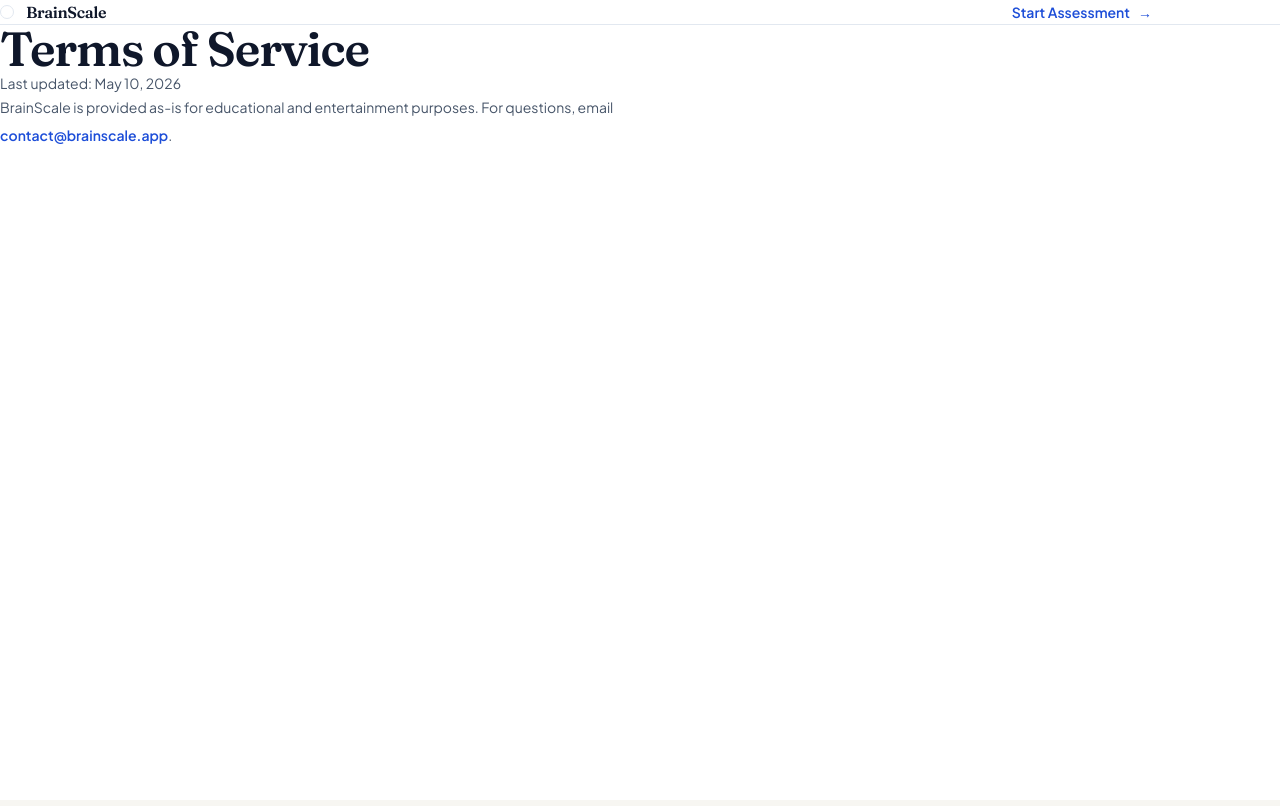
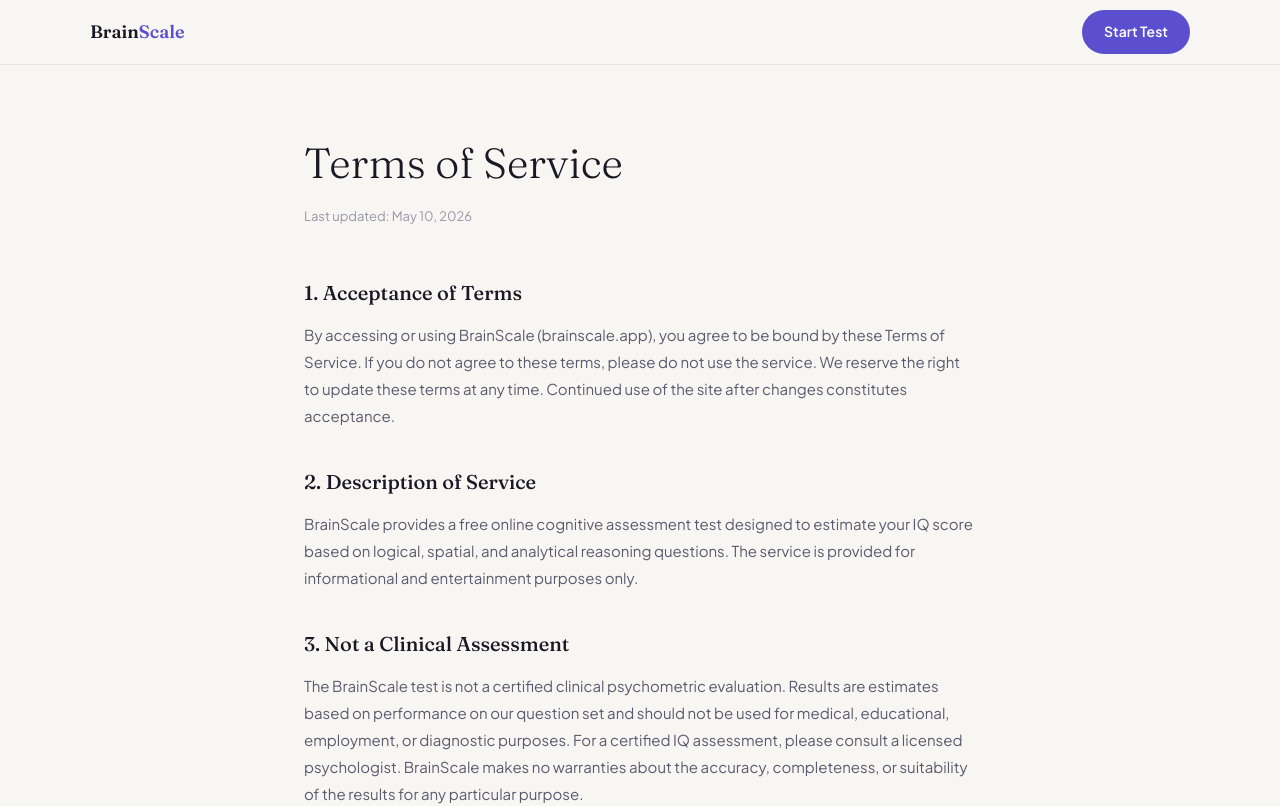
Before and after one commit to devbrainscale/brainscale, a Next.js app: page /terms in a window 1280 px wide. Shown: the top 806 px of the page. Built offline with nearby package versions, Linux system fonts and the light colour scheme.

Commit message:
Legal pages: privacy policy + terms of service + footer links

```diff
--- a/src/app/page.tsx
+++ b/src/app/page.tsx
@@ -300,10 +300,15 @@
         </div>
       </section>
 
-      {/* FOOTER */}
-      <footer style={{ padding: "40px 24px", textAlign: "center" }}>
-        <div style={{ fontFamily: "var(--font-display, serif)", fontSize: "18px", fontWeight: 600, color: "#1A1825", marginBottom: "10px" }}>
+    {/* FOOTER */}
+    <footer style={{ padding: "40px 24px", textAlign: "center" }}>
+        <div style={{ fontFamily: "var(--font-display, serif)", fontSize: "18px", fontWeight: 600, color: "#1A1825", marginBottom: "12px" }}>
           Brain<span style={{ color: "#5B4FCF" }}>Scale</span>
+        </div>
+        <div style={{ display: "flex", justifyContent: "center", gap: "24px", marginBottom: "16px", flexWrap: "wrap" }}>
+          <Link href="/privacy" style={{ fontSize: "13px", color: "#9896A8", textDecoration: "none" }}>Privacy Policy</Link>
+          <Link href="/terms" style={{ fontSize: "13px", color: "#9896A8", textDecoration: "none" }}>Terms of Service</Link>
+          <a href="mailto:contact@brainscale.app" style={{ fontSize: "13px", color: "#9896A8", textDecoration: "none" }}>Contact</a>
         </div>
         <p style={{ fontSize: "12px", color: "#9896A8" }}>
           © 2025 BrainScale · Free psychometric test · No personal data collected
--- a/src/app/privacy/page.tsx
+++ b/src/app/privacy/page.tsx
@@ -1,48 +1,81 @@
+import Link from "next/link";
+
 export const metadata = {
   title: "Privacy Policy — BrainScale",
-  description: "BrainScale collects no personal data. Learn about our privacy-first approach.",
+  description: "How BrainScale handles your data. We minimize collection and never sell your information.",
 };
 
 export default function PrivacyPage() {
   return (
-    <div className="min-h-dvh bg-white text-[#0f172a]">
-      <header className="border-b border-[#e2e8f0] bg-white">
-        <nav className="mx-auto flex max-w-6xl items-center justify-between px-4 py-5 sm:px-6 lg:px-8">
-          <a
-            href="/"
-            className="inline-flex items-center gap-3 focus:outline-none focus-visible:ring-2 focus-visible:ring-[#1d4ed8]/40 focus-visible:ring-offset-2 focus-visible:ring-offset-white"
-            aria-label="BrainScale home"
-          >
-            <span className="h-3.5 w-3.5 rounded-full border border-[#e2e8f0] bg-white" />
-            <span className="font-serif text-base font-semibold tracking-tight text-[#0f172a]">
-              BrainScale
-            </span>
-          </a>
-          <a
-            href="/test"
-            className="inline-flex items-center gap-2 text-sm font-semibold text-[#1d4ed8] transition hover:text-[#1d4ed8]/90 focus:outline-none focus-visible:ring-2 focus-visible:ring-[#1d4ed8]/35 focus-visible:ring-offset-2 focus-visible:ring-offset-white"
-          >
-            Start Assessment <span aria-hidden="true">→</span>
-          </a>
-        </nav>
+    <div style={{ backgroundColor: "#F7F6F2", minHeight: "100vh", fontFamily: "var(--font-body, sans-serif)" }}>
+      <header style={{ backgroundColor: "#F7F6F2", borderBottom: "1px solid #E8E5DC", padding: "0 24px" }}>
+        <div style={{ maxWidth: "1100px", margin: "0 auto", height: "64px", display: "flex", alignItems: "center", justifyContent: "space-between" }}>
+          <Link href="/" style={{ fontFamily: "var(--font-display, serif)", fontSize: "18px", fontWeight: 600, color: "#1A1825", textDecoration: "none" }}>
+            Brain<span style={{ color: "#5B4FCF" }}>Scale</span>
+          </Link>
+          <Link href="/test" style={{ backgroundColor: "#5B4FCF", color: "#fff", padding: "10px 22px", borderRadius: "999px", fontSize: "14px", fontWeight: 600, textDecoration: "none" }}>
+            Start Test
+          </Link>
+        </div>
       </header>
 
-      <main className="mx-auto max-w-6xl px-4 py-14 sm:px-6 lg:px-8">
-        <div className="mx-auto max-w-3xl">
-          <h1 className="font-serif text-4xl font-semibold tracking-tight sm:text-5xl">
-            Privacy Policy
-          </h1>
-          <p className="mt-3 text-sm text-[#475569]">Last updated: May 10, 2026</p>
-          <p className="mt-6 text-sm leading-7 text-[#475569]">
-            BrainScale collects no personal data whatsoever. If you have questions, contact{" "}
-            <a
-              href="mailto:contact@brainscale.app"
-              className="font-semibold text-[#1d4ed8] underline-offset-4 hover:underline"
-            >
-              contact@brainscale.app
-            </a>
-            .
-          </p>
+      <main style={{ maxWidth: "720px", margin: "0 auto", padding: "64px 24px 96px" }}>
+        <h1 style={{ fontFamily: "var(--font-display, serif)", fontSize: "42px", fontWeight: 300, color: "#1A1825", marginBottom: "8px" }}>
+          Privacy Policy
+        </h1>
+        <p style={{ fontSize: "13px", color: "#9896A8", marginBottom: "48px" }}>Last updated: May 10, 2026</p>
+
+        {[
+          {
+            title: "Overview",
+            content: "BrainScale is designed with privacy as a default. We do not require registration, we do not sell your data, and your test answers are never stored on our servers. This policy explains the limited data we do collect and why.",
+          },
+          {
+            title: "1. Data We Collect",
+            content: "We collect anonymous usage analytics via Google Analytics 4 (GA4). This includes: pages visited, time spent on the site, general geographic region (country/city level), device type and browser. This data is aggregated and anonymized — it cannot be used to identify you personally. We do not collect: your name, email address, IP address (IP anonymization is enabled), test answers, or any sensitive personal information.",
+          },
+          {
+            title: "2. Cookies",
+            content: "We use cookies solely for Google Analytics measurement. These are analytics cookies that help us understand how visitors use the site in aggregate. We do not use advertising, tracking, or profiling cookies. You can disable cookies in your browser settings at any time without affecting your ability to use BrainScale.",
+          },
+          {
+            title: "3. How Your Test Works",
+            content: "Your answers during the test are processed entirely in your browser (client-side). They are not transmitted to or stored on our servers. Your IQ score is calculated locally and passed via URL parameters to the results page. Once you close the results page, no record of your score is retained by us.",
+          },
+          {
+            title: "4. Third-Party Services",
+            content: "We use Google Analytics 4, operated by Google LLC. Google may process data in accordance with their own privacy policy (https://policies.google.com/privacy). We do not use any other third-party analytics, advertising networks, or data brokers.",
+          },
+          {
+            title: "5. Your Rights (GDPR)",
+            content: "If you are located in the European Economic Area, you have the right to access, correct, or delete any personal data we hold about you. Since we collect only anonymized analytics data, there is generally no personal data to access or delete. For any privacy-related request, contact us at: contact@brainscale.app",
+          },
+          {
+            title: "6. Children's Privacy",
+            content: "BrainScale is not directed at children under the age of 13. We do not knowingly collect any data from children under 13. If you believe a child has used the service, please contact us and we will take appropriate action.",
+          },
+          {
+            title: "7. Changes to This Policy",
+            content: "We may update this policy from time to time. Changes will be posted on this page with an updated date. Continued use of BrainScale after changes constitutes acceptance of the updated policy.",
+          },
+          {
+            title: "8. Contact",
+            content: "For any privacy questions or concerns, contact us at: contact@brainscale.app",
+          },
+        ].map((section) => (
+          <div key={section.title} style={{ marginBottom: "36px" }}>
+            <h2 style={{ fontFamily: "var(--font-display, serif)", fontSize: "20px", fontWeight: 500, color: "#1A1825", marginBottom: "12px" }}>
+              {section.title}
+            </h2>
+            <p style={{ fontSize: "15px", color: "#5C5A6E", lineHeight: 1.8 }}>
+              {section.content}
+            </p>
+          </div>
+        ))}
+
+        <div style={{ borderTop: "1px solid #E8E5DC", paddingTop: "32px", display: "flex", gap: "24px", flexWrap: "wrap" }}>
+          <Link href="/terms" style={{ fontSize: "14px", color: "#5B4FCF", textDecoration: "none", fontWeight: 500 }}>Terms of Service</Link>
+          <Link href="/" style={{ fontSize: "14px", color: "#9896A8", textDecoration: "none" }}>← Back to home</Link>
         </div>
       </main>
     </div>
--- a/src/app/terms/page.tsx
+++ b/src/app/terms/page.tsx
@@ -1,48 +1,89 @@
+import Link from "next/link";
+
 export const metadata = {
   title: "Terms of Service — BrainScale",
-  description: "Terms and conditions for using the BrainScale cognitive assessment platform.",
+  description: "Terms and conditions for using BrainScale's free cognitive assessment test.",
 };
 
 export default function TermsPage() {
   return (
-    <div className="min-h-dvh bg-white text-[#0f172a]">
-      <header className="border-b border-[#e2e8f0] bg-white">
-        <nav className="mx-auto flex max-w-6xl items-center justify-between px-4 py-5 sm:px-6 lg:px-8">
-          <a
-            href="/"
-            className="inline-flex items-center gap-3 focus:outline-none focus-visible:ring-2 focus-visible:ring-[#1d4ed8]/40 focus-visible:ring-offset-2 focus-visible:ring-offset-white"
-            aria-label="BrainScale home"
-          >
-            <span className="h-3.5 w-3.5 rounded-full border border-[#e2e8f0] bg-white" />
-            <span className="font-serif text-base font-semibold tracking-tight text-[#0f172a]">
-              BrainScale
-            </span>
-          </a>
-          <a
-            href="/test"
-            className="inline-flex items-center gap-2 text-sm font-semibold text-[#1d4ed8] transition hover:text-[#1d4ed8]/90 focus:outline-none focus-visible:ring-2 focus-visible:ring-[#1d4ed8]/35 focus-visible:ring-offset-2 focus-visible:ring-offset-white"
-          >
-            Start Assessment <span aria-hidden="true">→</span>
-          </a>
-        </nav>
+    <div style={{ backgroundColor: "#F7F6F2", minHeight: "100vh", fontFamily: "var(--font-body, sans-serif)" }}>
+      <header style={{ backgroundColor: "#F7F6F2", borderBottom: "1px solid #E8E5DC", padding: "0 24px" }}>
+        <div style={{ maxWidth: "1100px", margin: "0 auto", height: "64px", display: "flex", alignItems: "center", justifyContent: "space-between" }}>
+          <Link href="/" style={{ fontFamily: "var(--font-display, serif)", fontSize: "18px", fontWeight: 600, color: "#1A1825", textDecoration: "none" }}>
+            Brain<span style={{ color: "#5B4FCF" }}>Scale</span>
+          </Link>
+          <Link href="/test" style={{ backgroundColor: "#5B4FCF", color: "#fff", padding: "10px 22px", borderRadius: "999px", fontSize: "14px", fontWeight: 600, textDecoration: "none" }}>
+            Start Test
+          </Link>
+        </div>
       </header>
 
-      <main className="mx-auto max-w-6xl px-4 py-14 sm:px-6 lg:px-8">
-        <div className="mx-auto max-w-3xl">
-          <h1 className="font-serif text-4xl font-semibold tracking-tight sm:text-5xl">
-            Terms of Service
-          </h1>
-          <p className="mt-3 text-sm text-[#475569]">Last updated: May 10, 2026</p>
-          <p className="mt-6 text-sm leading-7 text-[#475569]">
-            BrainScale is provided as-is for educational and entertainment purposes. For questions, email{" "}
-            <a
-              href="mailto:contact@brainscale.app"
-              className="font-semibold text-[#1d4ed8] underline-offset-4 hover:underline"
-            >
-              contact@brainscale.app
-            </a>
-            .
-          </p>
+      <main style={{ maxWidth: "720px", margin: "0 auto", padding: "64px 24px 96px" }}>
+        <h1 style={{ fontFamily: "var(--font-display, serif)", fontSize: "42px", fontWeight: 300, color: "#1A1825", marginBottom: "8px" }}>
+          Terms of Service
+        </h1>
+        <p style={{ fontSize: "13px", color: "#9896A8", marginBottom: "48px" }}>Last updated: May 10, 2026</p>
+
+        {[
+          {
+            title: "1. Acceptance of Terms",
+            content: "By accessing or using BrainScale (brainscale.app), you agree to be bound by these Terms of Service. If you do not agree to these terms, please do not use the service. We reserve the right to update these terms at any time. Continued use of the site after changes constitutes acceptance.",
+          },
+          {
+            title: "2. Description of Service",
+            content: "BrainScale provides a free online cognitive assessment test designed to estimate your IQ score based on logical, spatial, and analytical reasoning questions. The service is provided for informational and entertainment purposes only.",
+          },
+          {
+            title: "3. Not a Clinical Assessment",
+            content: "The BrainScale test is not a certified clinical psychometric evaluation. Results are estimates based on performance on our question set and should not be used for medical, educational, employment, or diagnostic purposes. For a certified IQ assessment, please consult a licensed psychologist. BrainScale makes no warranties about the accuracy, completeness, or suitability of the results for any particular purpose.",
+          },
+          {
+            title: "4. Eligibility",
+            content: "You must be at least 13 years old to use BrainScale. By using the service, you represent that you meet this age requirement. If you are under 18, you should review these terms with a parent or guardian.",
+          },
+          {
+            title: "5. Acceptable Use",
+            content: "You agree not to: attempt to reverse-engineer, copy, or reproduce the test questions or scoring algorithm; use automated tools, bots, or scripts to access the service; use the service in any way that could harm, disable, or impair it; misrepresent your BrainScale score as a certified IQ result; or use the service for any unlawful purpose.",
+          },
+          {
+            title: "6. Intellectual Property",
+            content: "All content on BrainScale — including but not limited to test questions, design, text, graphics, and code — is the property of BrainScale and is protected by applicable intellectual property laws. You may not reproduce, distribute, or create derivative works without our express written permission.",
+          },
+          {
+            title: "7. Disclaimer of Warranties",
+            content: "BrainScale is provided 'as is' and 'as available' without any warranties of any kind, either express or implied. We do not warrant that the service will be uninterrupted, error-free, or free of viruses or other harmful components. We do not warrant the accuracy or reliability of any results produced by the service.",
+          },
+          {
+            title: "8. Limitation of Liability",
+            content: "To the fullest extent permitted by law, BrainScale and its operators shall not be liable for any indirect, incidental, special, consequential, or punitive damages arising from your use of the service, including but not limited to reliance on test results, loss of data, or loss of profits.",
+          },
+          {
+            title: "9. Third-Party Links",
+            content: "BrainScale may contain links to third-party websites. We are not responsible for the content, privacy practices, or terms of those sites. Links do not constitute endorsement.",
+          },
+          {
+            title: "10. Governing Law",
+            content: "These terms are governed by the laws of France, without regard to conflict of law principles. Any disputes arising from these terms or your use of BrainScale shall be subject to the exclusive jurisdiction of the courts of France.",
+          },
+          {
+            title: "11. Contact",
+            content: "For any questions about these Terms of Service, contact us at: contact@brainscale.app",
+          },
+        ].map((section) => (
+          <div key={section.title} style={{ marginBottom: "36px" }}>
+            <h2 style={{ fontFamily: "var(--font-display, serif)", fontSize: "20px", fontWeight: 500, color: "#1A1825", marginBottom: "12px" }}>
+              {section.title}
+            </h2>
+            <p style={{ fontSize: "15px", color: "#5C5A6E", lineHeight: 1.8 }}>
+              {section.content}
+            </p>
+          </div>
+        ))}
+
+        <div style={{ borderTop: "1px solid #E8E5DC", paddingTop: "32px", display: "flex", gap: "24px", flexWrap: "wrap" }}>
+          <Link href="/privacy" style={{ fontSize: "14px", color: "#5B4FCF", textDecoration: "none", fontWeight: 500 }}>Privacy Policy</Link>
+          <Link href="/" style={{ fontSize: "14px", color: "#9896A8", textDecoration: "none" }}>← Back to home</Link>
         </div>
       </main>
     </div>
```
